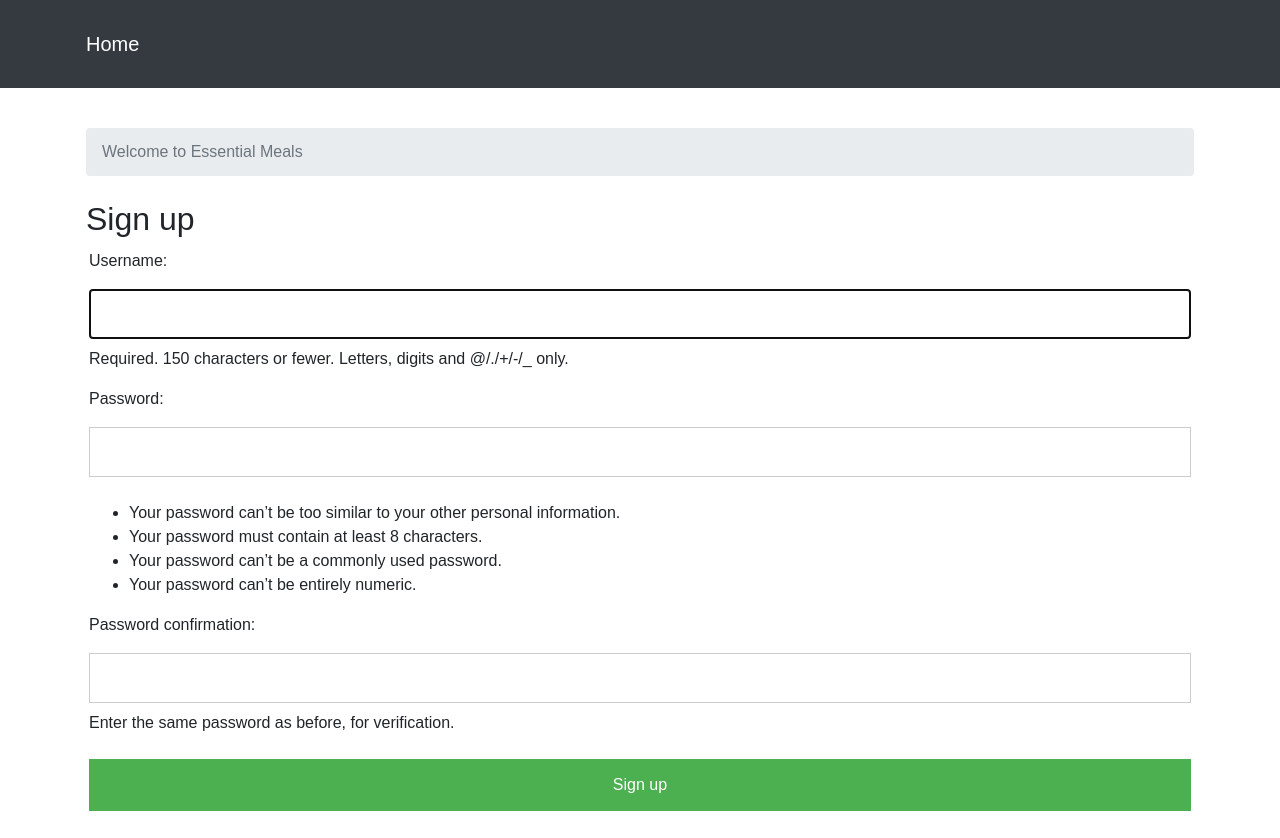
After one commit to reducing-dietary-sodium-website/essential-meals, a Django app: page /em_website/signup/ in a window 1280 px wide. The commit adds this page. Run offline with Django 3.2, Linux system fonts and the light colour scheme; some libraries are stand-ins or nearby versions.

Commit message:
Added sign up for a new user

```diff
--- a/essential_meals_project/em_website/templates/home.html
+++ b/essential_meals_project/em_website/templates/home.html
@@ -32,7 +32,7 @@
   </table>
   <form action="{% url 'logout' %}">
          <button type="submit">Logout</button>
-      </form>
+  </form>
 {% else %}
   <h3>You are not logged in</h3>
   <p>Click <a href="{% url 'login' %}">here</a> to login.</p>
--- /dev/null
+++ b/essential_meals_project/em_website/templates/signup.html
@@ -0,0 +1,89 @@
+{% extends "base.html" %}
+
+{% block breadcrumb %}
+  <li class="breadcrumb-item active">Welcome to Essential Meals</li>
+{% endblock %}
+
+{% block content %}
+  <!DOCTYPE html>
+  <html>
+    <head>
+      <meta name="viewport" content="width=device-width, initial-scale=1">
+      <style>
+        body {font-family: Arial, Helvetica, sans-serif;}
+        form {border: 3px solid #ffffff;}
+
+        input[type=text], input[type=password] {
+          width: 100%;
+          padding: 12px 20px;
+          margin: 8px 0;
+          display: inline-block;
+          border: 1px solid #ccc;
+          box-sizing: border-box;
+        }
+
+        button {
+          background-color: #4CAF50;
+          color: white;
+          padding: 14px 20px;
+          margin: 8px 0;
+          border: none;
+          cursor: pointer;
+          width: 100%;
+        }
+
+        button:hover {
+          opacity: 0.8;
+        }
+
+        .cancelbtn {
+          width: auto;
+          padding: 10px 18px;
+          background-color: #f44336;
+        }
+
+        .imgcontainer {
+          text-align: center;
+          margin: 24px 0 12px 0;
+        }
+
+        /*img.avatar {
+          width: 40%;
+          border-radius: 50%;
+        }*/
+
+        .container {
+          padding: 16px;
+        }
+
+        span.psw {
+          float: right;
+          padding-top: 16px;
+        }
+
+        /* Change styles for span and cancel button on extra small screens */
+        @media screen and (max-width: 300px) {
+          span.psw {
+             display: block;
+             float: none;
+          }
+          .cancelbtn {
+             width: 100%;
+          }
+        }
+      </style>
+    </head>
+
+    <body>
+      <h2>Sign up</h2>
+      <form method="post">
+        {% csrf_token %}
+        {{ form.as_p }}
+        <button type="submit">Sign up</button>
+      </form>
+
+    </body>
+
+  </html>
+
+{% endblock content %}
--- a/essential_meals_project/em_website/urls.py
+++ b/essential_meals_project/em_website/urls.py
@@ -7,8 +7,9 @@ from . import views
 urlpatterns = [
     path('', views.index, name='index'),
     path('hello/', views.hello, name='helloworld'),
-    path('login/', views.login, name='em_login'),
+    # path('login/', views.login, name='em_login'),
     path('home/', views.home, name='em_home'),
+    path('signup/', views.SignUp.as_view(), name='signup'),
     path('env/', include('django.contrib.auth.urls')),
     re_path('boards/(?P<pk>\d+)/$', views.board_topics, name='board_topics'),
     re_path('boards/(?P<pk>\d+)/new$', views.new_topic, name='new_topic'),
--- a/essential_meals_project/em_website/views.py
+++ b/essential_meals_project/em_website/views.py
@@ -4,6 +4,9 @@ from django.contrib.auth.models import User
 from django.shortcuts import render, redirect, get_object_or_404
 from .forms import NewTopicForm
 from .models import Board, Topic, Post
+from django.contrib.auth.forms import UserCreationForm
+from django.urls import reverse_lazy
+from django.views import generic
 
 # Create your views here.
 def index(request):
@@ -14,6 +17,14 @@ def hello(request):
 
 def login(request):
 	return render(request, "Registration/login.html", {'title': 'Login'})
+
+class SignUp(generic.CreateView):
+    form_class = UserCreationForm
+    success_url = reverse_lazy('login')
+    template_name = 'signup.html'
+
+# def register(request):
+#     return render(request, "Registration/registration.html", {'title': 'Register'})
 
 def home(request):
 	boards = Board.objects.all()
--- a/essential_meals_project/essential_meals_project/settings.py
+++ b/essential_meals_project/essential_meals_project/settings.py
@@ -31,7 +31,7 @@ ALLOWED_HOSTS = []
 # Application definition
 
 INSTALLED_APPS = [
-    'em_website.apps.EmWebsiteConfig',
+    # 'em_website.apps.EmWebsiteConfig',
     'django.contrib.admin',
     'django.contrib.auth',
     'django.contrib.contenttypes',
@@ -39,6 +39,7 @@ INSTALLED_APPS = [
     'django.contrib.messages',
     'django.contrib.staticfiles',
     'widget_tweaks',
+    'em_website.apps.EmWebsiteConfig',
 ]
 
 MIDDLEWARE = [
--- a/essential_meals_project/essential_meals_project/urls.py
+++ b/essential_meals_project/essential_meals_project/urls.py
@@ -20,5 +20,6 @@ from django.urls import include
 urlpatterns = [
 	path('em_website/', include('em_website.urls')),
     path('admin/', admin.site.urls),
+    path('registration/', include('em_website.urls')),
     path('accounts/', include('django.contrib.auth.urls')),
 ]
```
Also changed, not shown: essential_meals_project/em_website/templates/Registration/login.html (+5 -11 lines), essential_meals_project/em_website/templates/Registration/signup.html (added, +88 -0 lines), essential_meals_project/db.sqlite3.
